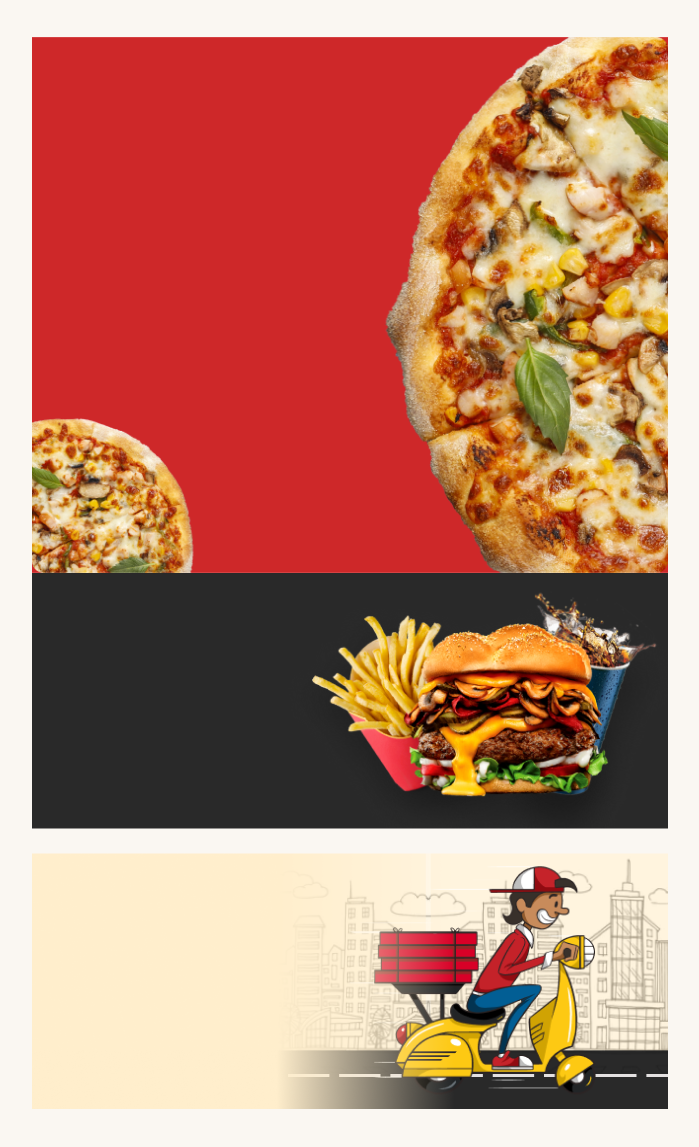
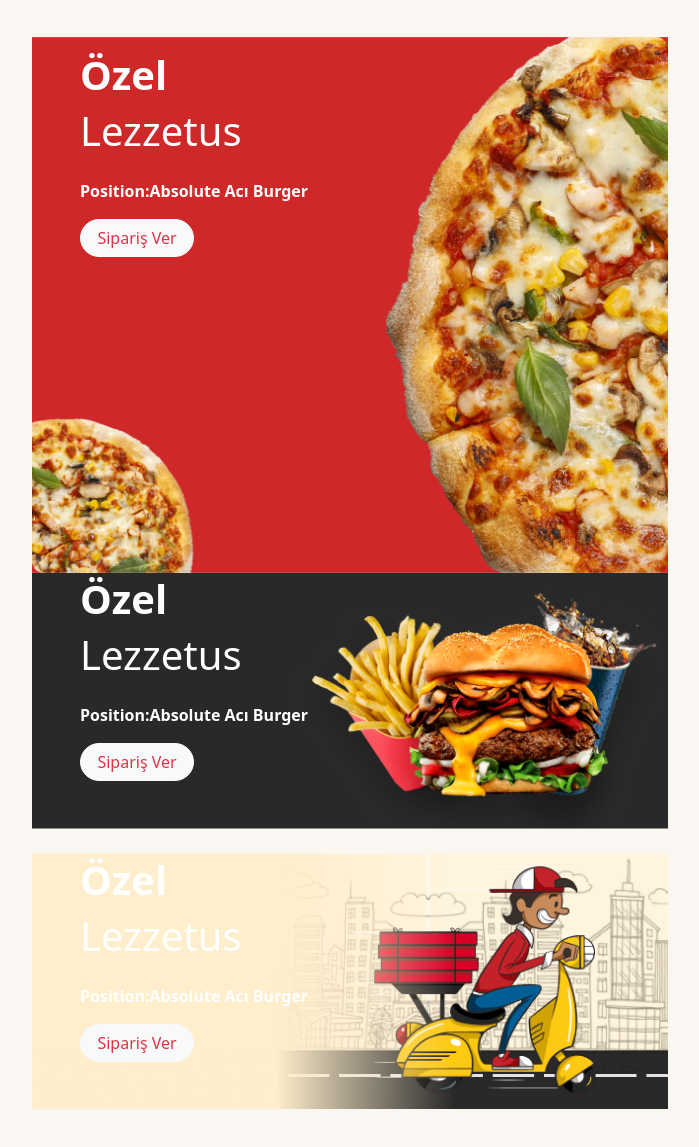
Before and after one commit to codeBusch/softItoweeklycase1, a plain HTML site: page bs5-case/index.html in a window 1280 px wide. Shown: the part 795-1942 px from the top of the page, without its empty margins (50-749 px from the left). Drawn offline with nearby package versions, Linux system fonts and the light colour scheme.

Commit message:
card added

```diff
--- a/bs5-case/index.html
+++ b/bs5-case/index.html
@@ -65,15 +65,52 @@
         <div class="cards bg-primary py-5">
             <div class="container">
                 <div class="row">
-                    <div class="col">
-                        <img src="./assets/cards/kart-1.png" alt="" srcset="">
+                    <div class="col ">
+                        <div class="position-relative ">
+                            <img src="./assets/cards/kart-1.png" alt="" srcset="">
+                            <div class="position-absolute  bottom-50 start-0 p-5  ">
+
+                                <div class="d-flex flex-column translate-end-y translate-end-x ">
+                                    <div class="h1 text-white fw-bold">Özel </div>
+                                    <div class="h1 text-white">Lezzetus</div>
+                                    <div class="text-white my-3 fw-bold">Position:Absolute Acı Burger</div>
+                                    <button class="btn btn-light text-danger rounded-pill " style="max-width: 50%;"> Sipariş Ver</button>
+                                </div>
+
+                            </div>
+                        </div>
+
                     </div>
                     <div class="col ">
                         <div class="col">
-                            <img src="./assets/cards/kart-2.png" alt="" srcset="">
+                            <div class="position-relative ">
+                                <img src="./assets/cards/kart-2.png" alt="" srcset="">
+                                <div class="position-absolute  bottom-0 start-0 p-5  ">
+
+                                    <div class="d-flex flex-column translate-end-y translate-end-x ">
+                                        <div class="h1 text-white fw-bold">Özel </div>
+                                        <div class="h1 text-white">Lezzetus</div>
+                                        <div class="text-white my-3 fw-bold">Position:Absolute Acı Burger</div>
+                                        <button class="btn btn-light text-danger rounded-pill " style="max-width: 50%;"> Sipariş Ver</button>
+                                    </div>
+
+                                </div>
+                            </div>
                         </div>
                         <div class="col mt-4">
-                            <img src="./assets/cards/kart-3.png" alt="" srcset="">
+                            <div class="position-relative ">
+                                <img src="./assets/cards/kart-3.png" alt="" srcset="">
+                                <div class="position-absolute  bottom-0 start-0 p-5  ">
+
+                                    <div class="d-flex flex-column translate-end-y translate-end-x ">
+                                        <div class="h1 text-white fw-bold">Özel </div>
+                                        <div class="h1 text-white">Lezzetus</div>
+                                        <div class="text-white my-3 fw-bold">Position:Absolute Acı Burger</div>
+                                        <button class="btn btn-light text-danger rounded-pill " style="max-width: 50%;"> Sipariş Ver</button>
+                                    </div>
+
+                                </div>
+                            </div>
                         </div>
                     </div>
                 <div class="">
```
